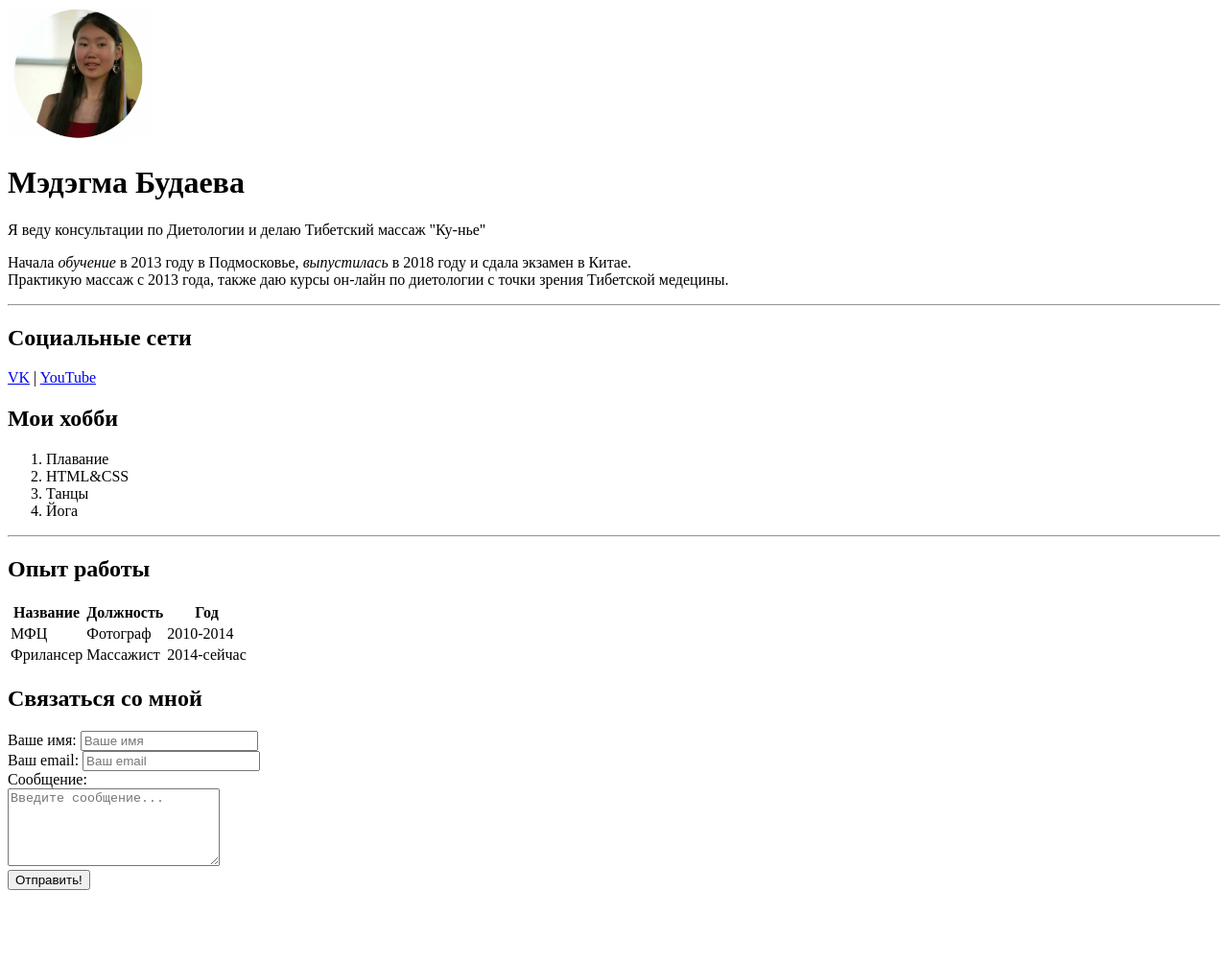
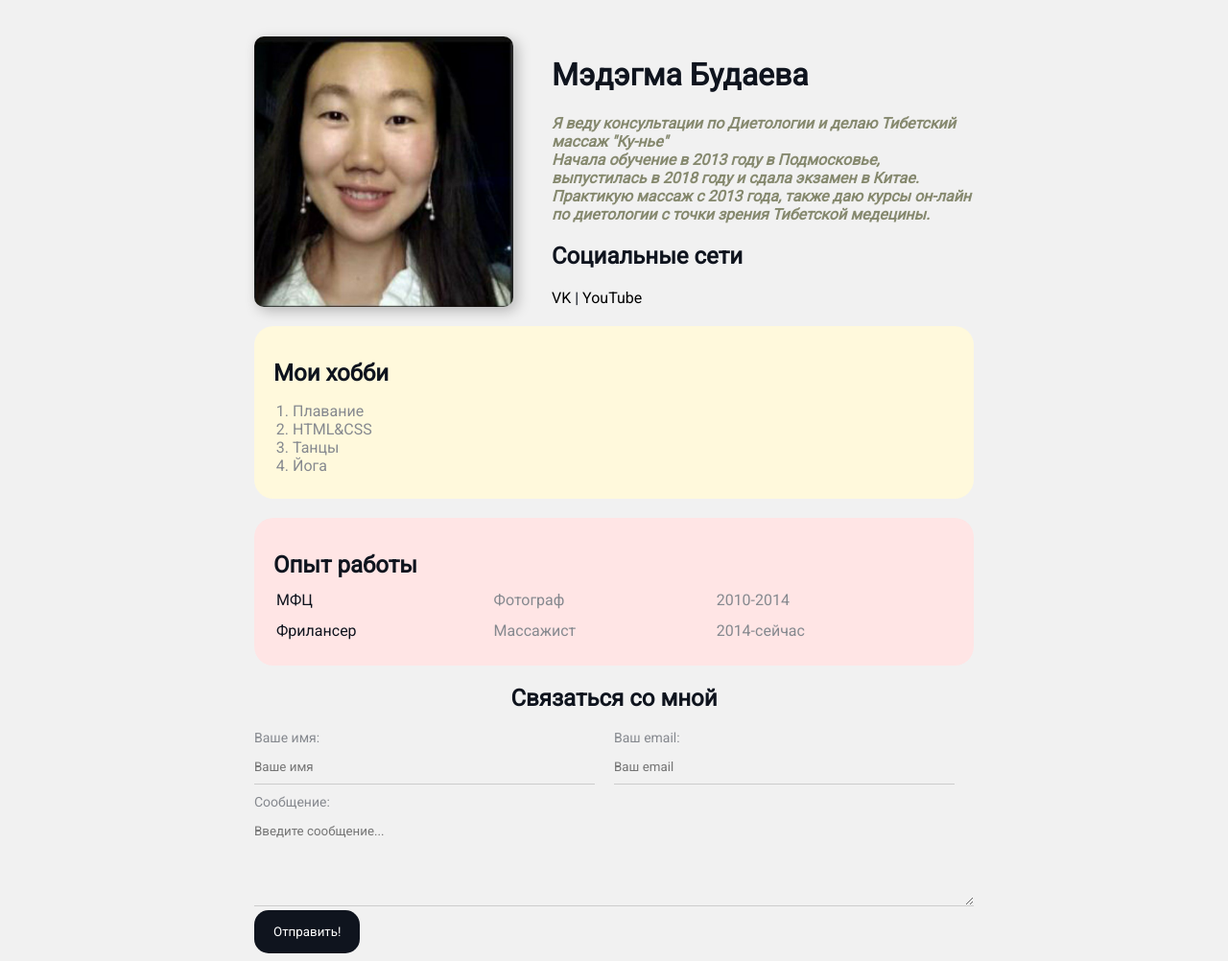
Before and after one commit to Metogma/Resume-3, a plain HTML site: page index.html in a window 1280 px wide. Shown: the whole page at 96% size. Before the commit the page ends 936 px from the top, so only its background shows below. Drawn offline with Linux system fonts and the light colour scheme.

Commit message:
add styles

```diff
--- a/index.html
+++ b/index.html
@@ -6,19 +6,24 @@
     <meta name="viewport" content="width=device-width, initial-scale=1.0">
     <meta name="description" content="Это сайт - резюме Мэдэгмы Будаевой">
     <meta name="keywords" content="medegma, cv, resume">
+    <link rel="stylesheet" href="styles.css">
     <title>Мэдэгма Будаева</title>
 </head>
 <body>
-    <img src="selfie.png" width="150" alt="здесь картинка">
 
+    <div class="container">
+
+        <div class="info">
+            <img src="avatar.jpg" alt="здесь картинка" class="avatar">
+            <div class="info-text">
                 <h1><strong>Mэдэгма Будаева</strong></h1>
+
 
                     <p>Я веду консультации по Диетологии и делаю Тибетский массаж "Ку-нье"</p>
 
                     <p>Начала <em>обучение</em> в 2013 году в Подмосковье, <em>выпустилась</em> в 2018 году и сдала экзамен в Китае.
                     <br> Практикую массаж с 2013 года, также даю курсы он-лайн по диетологии с точки зрения Тибетской медецины.</p>
 
-    <hr>
 
                     <h2>Социальные сети</h2>
 
@@ -26,27 +31,29 @@
                     |
 
                     <a href="https://www.youtube.com/channel/UCXxuxy5U24j0bokaaAUg5Fg" target="_blank">YouTube</a>
-
+            </div>
+        </div>
+        <div class="card bg-yellow">
             <h2>Мои хобби</h2>
 
-    <ol>
+            <ol class="list">
                 <li>Плавание</li>
                 <li>HTML&CSS</li>
                 <li>Танцы</li>
                 <li>Йога</li>
             </ol>
+        </div>
 
-    <hr>
-
+        <div class="card bg-red">
             <h2>Опыт работы</h2>
 
-    <table>
-        <thead>
+            <table class="table">
+                <!-- <thead>
                     <tr>
                         <th>Название</th>
                         <th>Должность</th>
                         <th>Год</th>
-            </tr>
+                    </tr> -->
                 </thead>
 
                 <tbody>
@@ -62,28 +69,35 @@
                     </tr>
                 </tbody>
             </table>
+        </div>
 
+
+
+        <form action="/" class="form">
             <h2>Связаться со мной</h2>
 
-    <form>
-        <div>
+            <div class="form-row">
+
+                <div class="form-group">
                     <label for="name">Ваше имя:</label>
                     <input type="name" id="name" placeholder="Ваше имя">
                 </div>
 
-        <div>
+                <div class="form-group">
                     <label for="email">Ваш email:</label>
                     <input type="email" id="email" placeholder="Ваш email">
                 </div>
+            </div>
 
-        <div>
+            <div class="form-group">
                 <label for="message">Сообщение:</label>
-            <br>
+
                 <textarea id="message" cols="25" rows="5" placeholder="Введите сообщение..."></textarea>
             </div>
 
-       <button type="submit">Отправить!</button>
+            <button class="btn" type="submit">Отправить!</button>
 
         </form>
+    </div>
 </body>
 </html>
--- /dev/null
+++ b/styles.css
@@ -0,0 +1,179 @@
+@import url('https://fonts.googleapis.com/css2?family=Roboto&display=swap');
+
+body {
+    font-size: 16px;
+    font-family: 'roboto', sans-serif;
+    font-weight: normal;
+    color:  #4c647d;
+    background: #f1f1f1;
+    color: #0f141e;
+}
+
+a {
+    color: #000;
+    text-decoration: none;
+}
+
+a:hover {
+    text-decoration: underline;
+}
+
+a:active {
+    color: blue;
+}
+
+a:visited {
+    color: gray;
+}
+
+.container {
+    max-width: 750px;
+    margin: auto;
+    padding-top: 30px;
+}
+
+.avatar {
+    width: 270px;
+    border-radius: 10px;
+    box-shadow: 4px 4px 14px rgba(0, 0, 0, .25);
+}
+
+.info {
+    margin-bottom: 20px;
+    display: flex;
+}
+
+.info-text {
+    margin-left: 40px;
+}
+
+.info-text p {
+    font-style: italic;
+    font-weight: bold;
+    color: #86896f;
+    margin: 0;
+}
+
+.info-text h4 {
+    margin-bottom: 10px;
+}
+
+@media (max-width: 650px) {
+    .info {
+        display: block;
+        text-align: center;
+
+    }
+}
+
+.card {
+    border-radius: 20px;
+    padding: 15px 20px;
+    margin-bottom: 20px;
+}
+
+.card h2 {
+    margin-bottom: 10px;
+}
+
+.bg-yellow {
+    background: #fff9dc;
+}
+
+.bg-red {
+    background: #ffe5e5;
+}
+
+.bg-green {
+    background: #e5ffe7;
+}
+
+.btn {
+    background: #0f141e;
+    border-radius: 15px;
+    padding: 15px 20px;
+    color: #fff;
+    border: none;
+    font-family: inherit;
+    cursor: pointer;
+}
+
+.btn:hover {
+    opacity: .8;
+}
+
+.list {
+    padding: 0 20px;
+}
+
+.list {
+    color: #86898f;
+    margin-bottom: 10px;
+}
+
+.link-list li {
+    margin-bottom: 10px;
+    padding-bottom: 5px;
+}
+
+.table {
+    width: 100%;
+}
+
+.table td {
+    padding-bottom: 10px;
+}
+
+.table td:nth-child(2), .table td:nth-child(3) {
+    color: #86898f;
+}
+
+.form h2 {
+    text-align: center;
+}
+
+.form-row {
+    margin-bottom: 10px;
+    display: flex;
+}
+
+.form-row .form-group {
+    margin-right: 20px;
+    width: 50%;
+    /* display: inline-block; */
+    /* width: calc(50%-20px); */
+}
+
+.form-row .for-group:last-child {
+    margin-right: 0;
+}
+
+@media (max-width: 650px) {
+    .form-row {
+        display: block;
+    }
+
+    .form-row, .form-group {
+        width: 100%;
+        margin-right: 0;
+        margin-bottom: 10px;
+    }
+}
+
+.form-group label {
+    display: block;
+    font-size: 14px;
+    color: #86898f;
+}
+
+.form-group input, .form-group textarea {
+    width: 100%;
+    box-sizing: border-box;
+    border: none;
+    background: transparent;
+    border-bottom: 1px solid #ccc;
+    color: #000;
+    padding: 15px 0 10px;
+    outline: none;
+    font-family: inherit;
+}
```
Also changed, not shown: avatar.jpg (added). Lines whose indentation alone changed are shown as unchanged.
